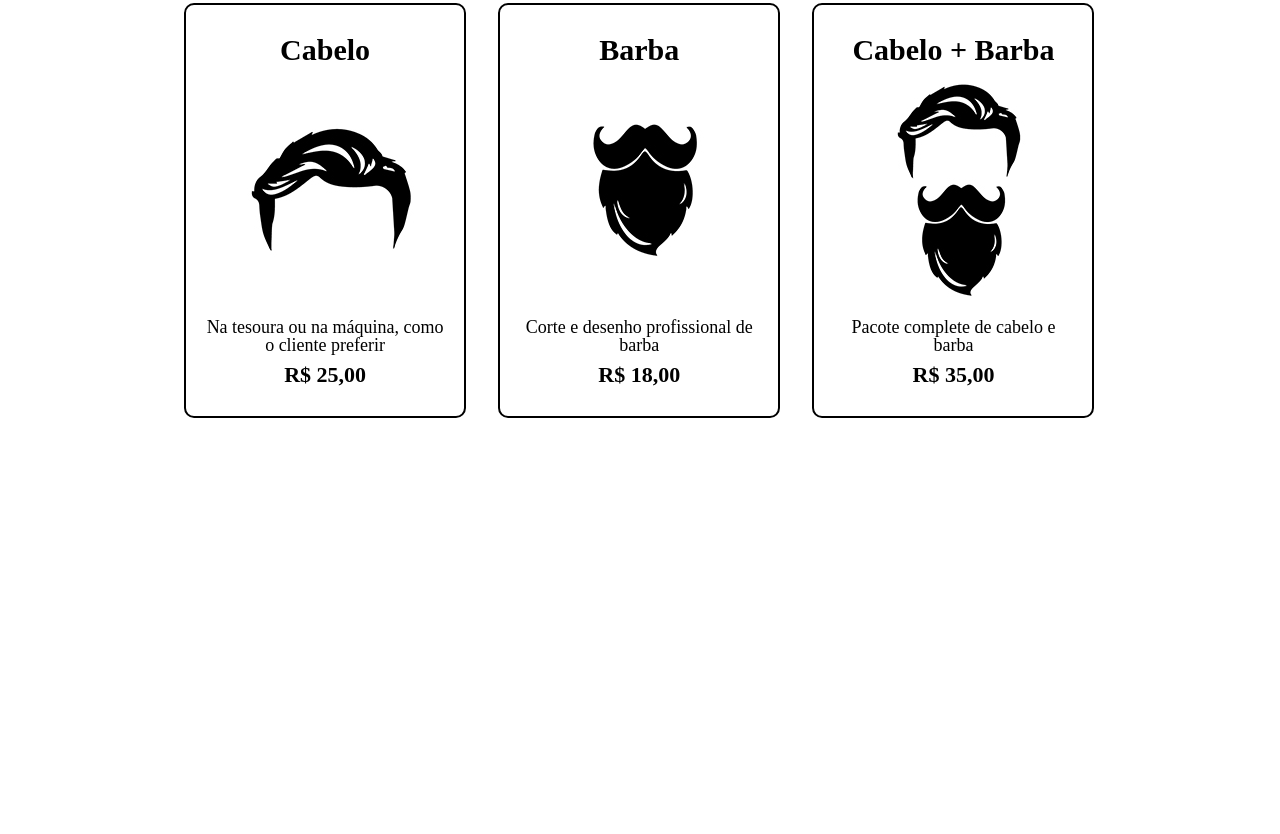
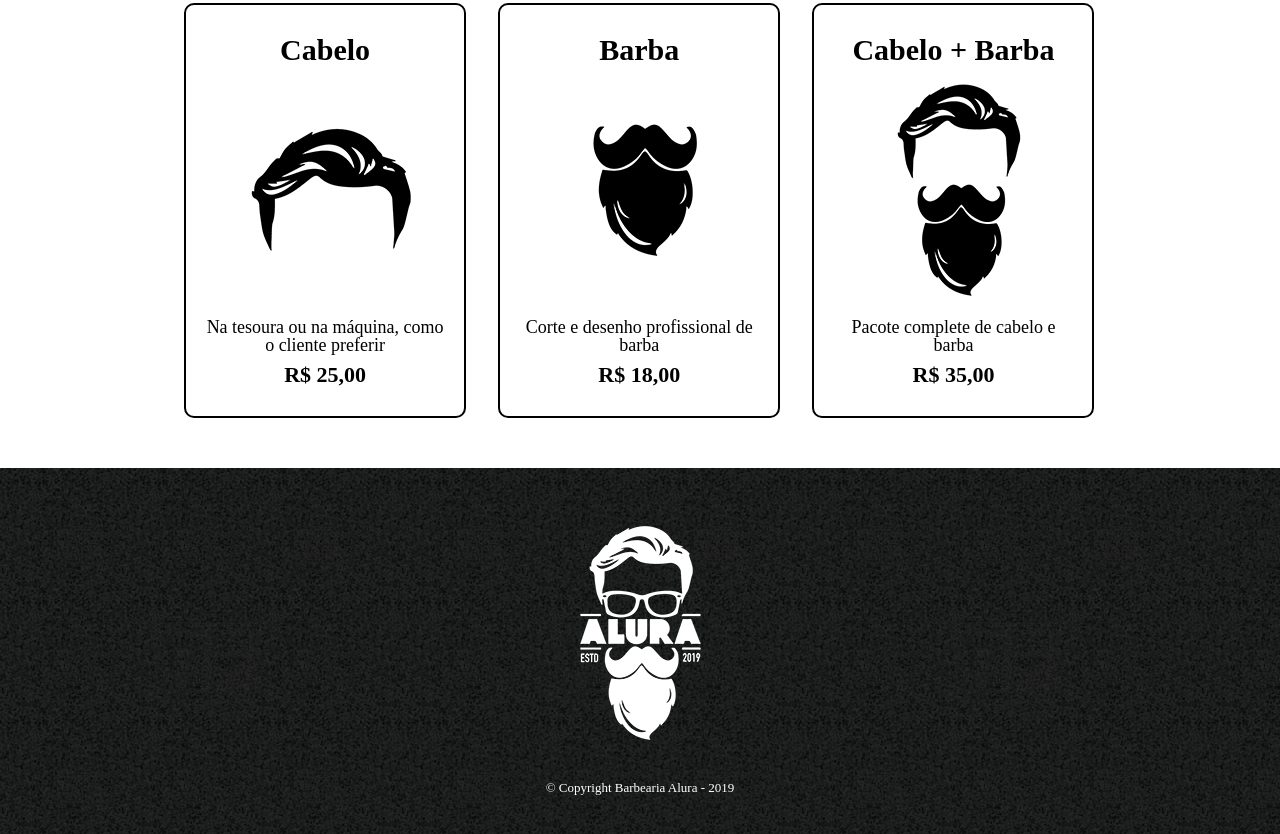
Before and after one commit to MarcosFernandesF/htmlcss-alura, a plain HTML site: page 2-htmlcss/produtos.html in a window 1280 px wide. Shown: the part 340-1174 px from the top of the page. Before the commit the page ends 808 px from the top, so only its background shows below. Drawn offline with Linux system fonts and the light colour scheme.

Commit message:
Aula 07: Finalizando a página de produtos
- Tag: footer, utilizada como rodapé da página

- Imagem de fundo em um elemento - background: url()

Caracteres especiais: Unicode

```diff
--- a/2-htmlcss/produtos.css
+++ b/2-htmlcss/produtos.css
@@ -87,3 +87,15 @@ nav a:hover {
     font-weight: bold;
     margin-top: 10px;
 }
+
+footer {
+    text-align: center;
+    background: url("imagens/bg.jpg");
+    padding: 40px 0;
+}
+
+.copyright {
+    color: #FFFFFF;
+    font-size: 13px;
+    margin-top: 20px;
+}
--- a/2-htmlcss/produtos.html
+++ b/2-htmlcss/produtos.html
@@ -51,8 +51,13 @@
                     <p class="produto-preco">R$ 35,00</p>
                 </li>
             </ul>
+        </main>
 
-        </main>
+        <!-- a tag <footer> é utilizada para representar o rodapé da página -->
+        <footer>
+            <img src="imagens/logo-branco.png">
+            <p class="copyright">&copy; Copyright Barbearia Alura - 2019</p>
+        </footer>
     </body>
 
 </html>
```
